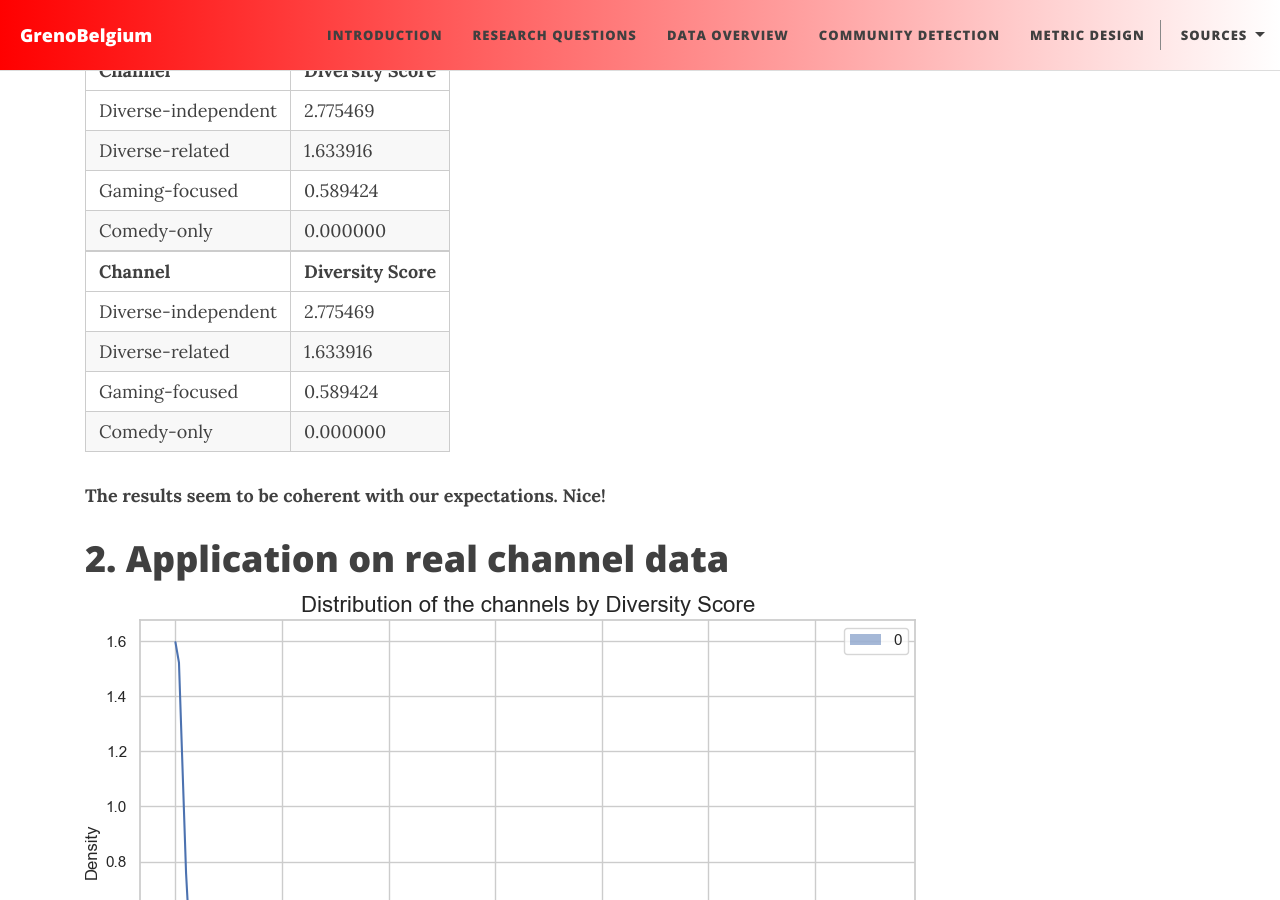
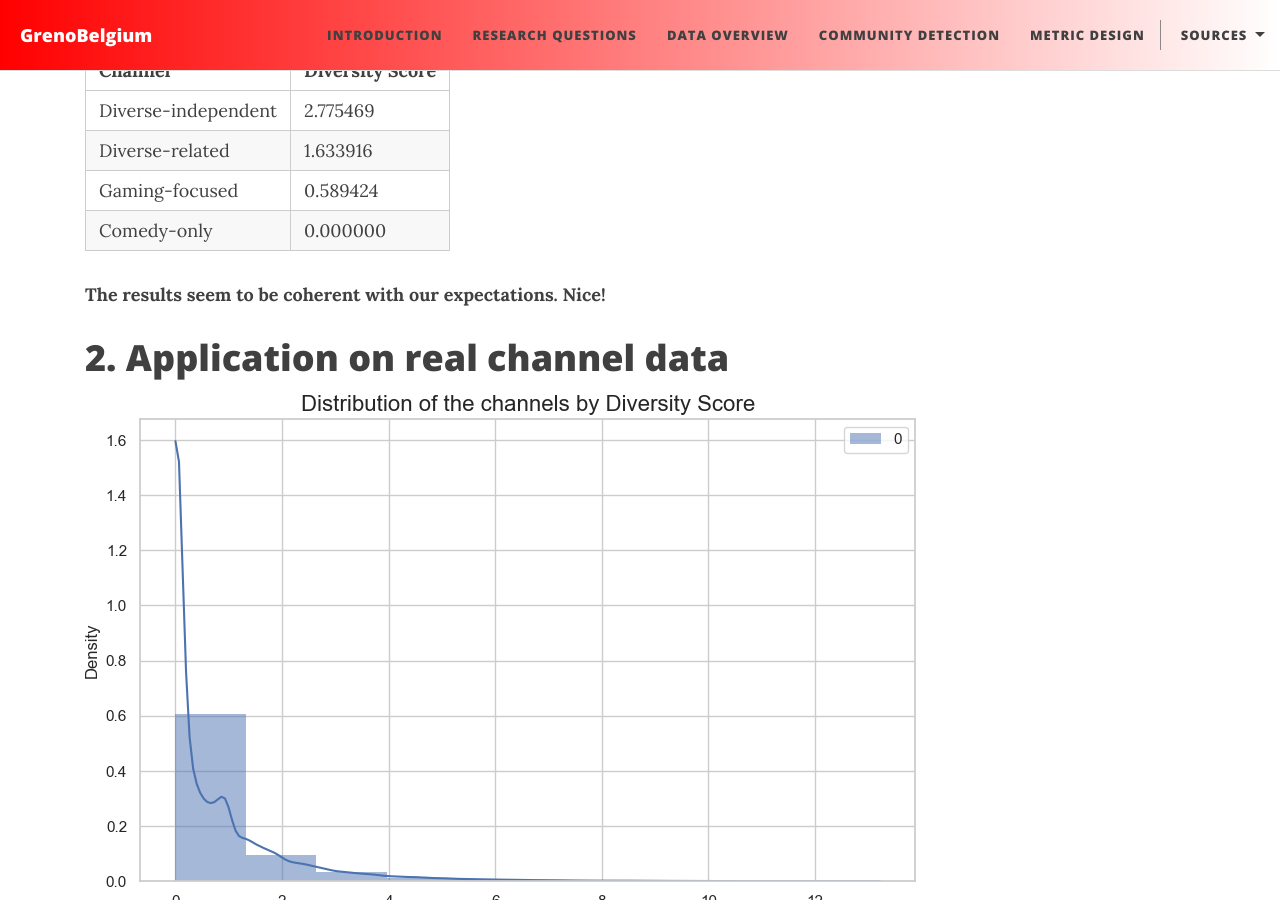
Before and after one commit to epfl-ada/ada-2024-project-grenobelgium, a Jekyll site: the page built from index.html, in a window 1280 px wide and 900 px high, scrolled down 13557 px. Built offline with Jekyll 4.4.1, drawn with Linux system fonts in a browser that asks for light colours.

Commit message:
Update index.html

```diff
--- a/index.html
+++ b/index.html
@@ -221,34 +221,7 @@ $$</p>
         </tbody>
     </table>
 </div>
-<div class="table-container">
-    <table>
-        <thead>
-            <tr>
-                <th>Channel</th>
-                <th>Diversity Score</th>
-            </tr>
-        </thead>
-        <tbody>
-            <tr>
-                <td>Diverse-independent</td>
-                <td>2.775469</td>
-            </tr>
-            <tr>
-                <td>Diverse-related</td>
-                <td>1.633916</td>
-            </tr>
-            <tr>
-                <td>Gaming-focused</td>
-                <td>0.589424</td>
-            </tr>
-            <tr>
-                <td>Comedy-only</td>
-                <td>0.000000</td>
-            </tr>
-        </tbody>
-    </table>
-</div>
+
 <p><strong>The results seem to be coherent with our expectations. Nice!</strong></p>
 
 <h1>2. Application on real channel data</h1>
```
